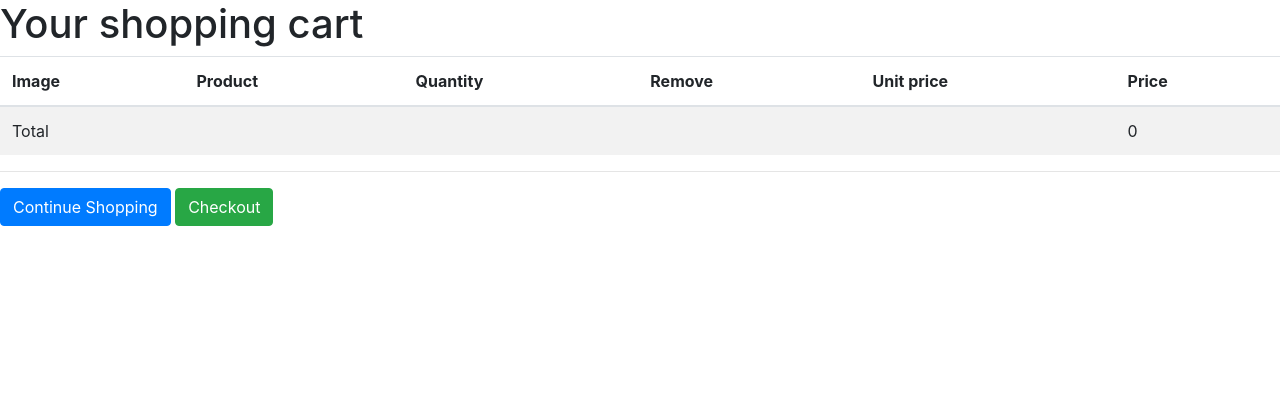
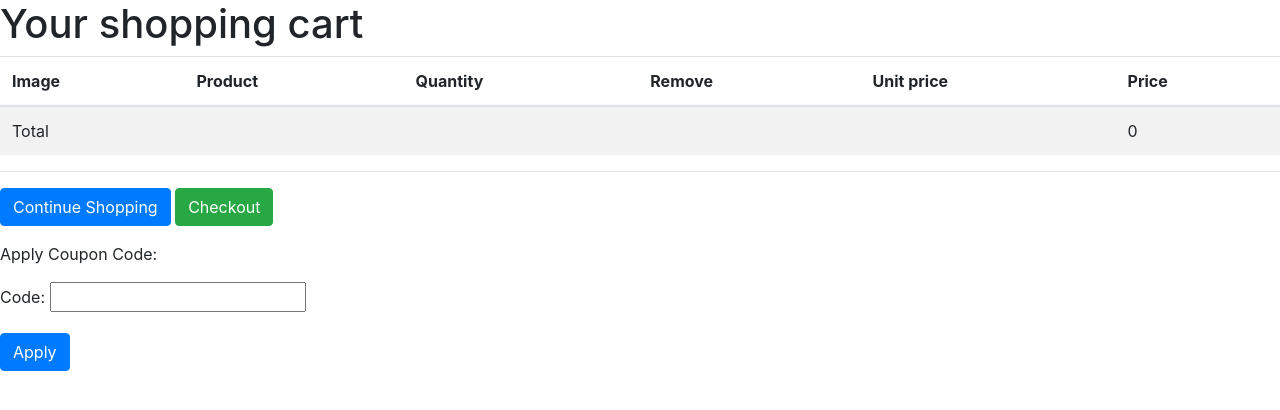
Before and after one commit to rezamahmoudian/DjangoShopingSite, a Django app: page /cart/ in a window 1280 px wide. Shown: the part 56-466 px from the top of the page. Run offline with Django 4.2, Linux system fonts and the light colour scheme; parts of the project's set-up code (start-up, migrations or seed data) failed here and were passed over; some libraries are stand-ins or nearby versions.

Commit message:
add coupon apply form in cart detail

```diff
--- a/cart/cart.py
+++ b/cart/cart.py
@@ -2,6 +2,7 @@ from django.conf import settings
 from shop.models import Product
 from coupons.models import Coupon
 from decimal import Decimal
+
 
 #
 class Cart:
@@ -54,7 +55,6 @@ class Cart:
         del self.session[settings.CART_SESSION_ID]
         self.save()
 
-
     @property
     def coupon(self):
         if self.coupon_id:
--- a/cart/views.py
+++ b/cart/views.py
@@ -3,6 +3,7 @@ from .forms import CartAddProductForm
 from .cart import Cart
 from shop.models import Product
 from django.views.decorators.http import require_POST
+from coupons.forms import CouponApplyForm
 
 
 # Create your views here.
@@ -27,9 +28,10 @@ def cart_remove(request, product_id):
 
 def cart_detail(request):
     cart = Cart(request)
+    coupon_apply_form = CouponApplyForm
     for item in cart:
         item['update_quantity_form'] = CartAddProductForm(initial={
             'quantity': item['quantity'],
             'override': True,
         })
-    return render(request, 'cart/detail.html', {'cart': cart})
+    return render(request, 'cart/detail.html', {'cart': cart, 'coupon_apply_form': coupon_apply_form})
--- a/coupons/views.py
+++ b/coupons/views.py
@@ -3,7 +3,6 @@ from django.utils import timezone
 from .models import Coupon
 from .forms import CouponApplyForm
 from django.views.decorators.http import require_POST
-
 
 # Create your views here.
 
--- a/templates/cart/detail.html
+++ b/templates/cart/detail.html
@@ -70,6 +70,30 @@
         <a href="{% url 'shop:product_list' %}" class="btn btn-primary">Continue Shopping</a>
         <a href="{% url 'orders:order_create' %}" class="btn btn-success">Checkout</a>
     </p>
+
+    <p>Apply Coupon Code:</p>
+    <form action="{% url 'coupons:coupon_apply' %}" method="post">
+    {{ coupon_apply_form.as_p }}
+    <button type="submit" class="btn btn-primary">Apply</button>
+    {% csrf_token %}
+    </form>
+
+
+
+
+
+
+
+
+
+
+
+
+
+
+
+
+
 {#    <p>Aooly Coupon Code:</p>#}
 {#    <form action="{% url 'coupons:apply' %}" method="POST">#}
 {#        {{form.as_p}}#}
```
Also changed, not shown: db.sqlite3.
